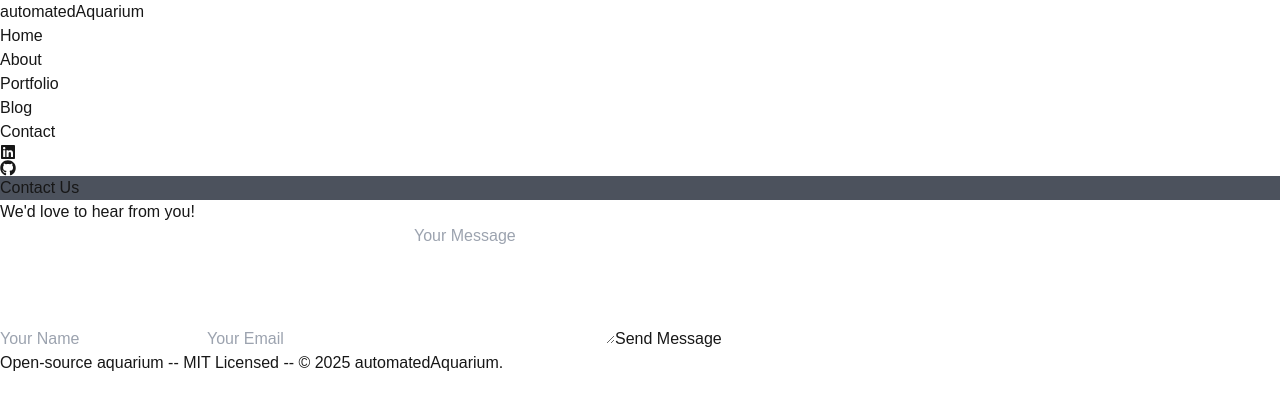
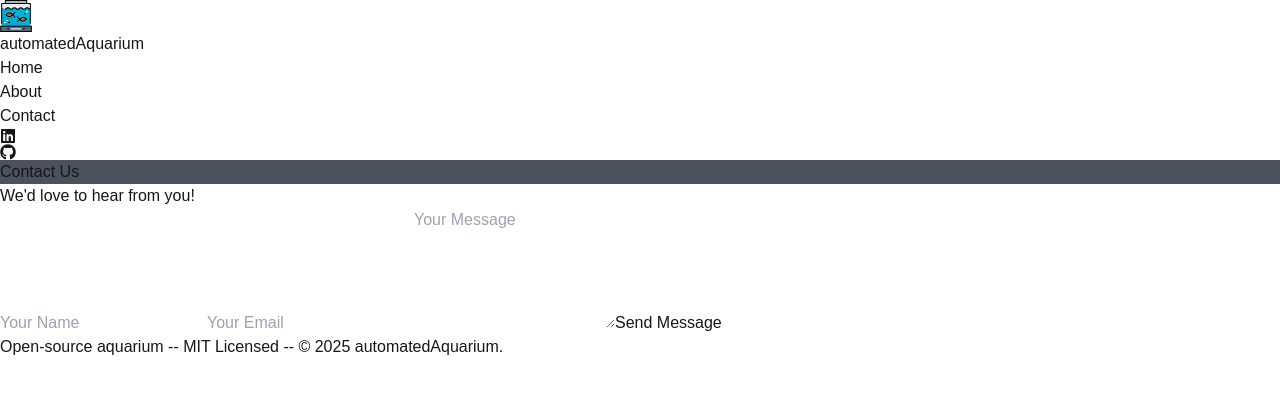
Before and after one commit to Joserra13/automated-aquarium, a Next.js app in the folder automated-aquarium-web/: page /contact in a window 1280 px wide. Shown: the top 410 px of the page. Built offline with nearby package versions, Linux system fonts and the light colour scheme.

Commit message:
Feat: Add icon to header

```diff
--- a/automated-aquarium-web/src/components/Header.tsx
+++ b/automated-aquarium-web/src/components/Header.tsx
@@ -3,6 +3,7 @@
 // Import necessary modules
 import Link from 'next/link';
 import { FaGithub, FaLinkedin } from 'react-icons/fa';
+import Image from 'next/image';
 
 // Define the Header component
 export default function Header() {
@@ -10,8 +11,11 @@ export default function Header() {
     <header className="text-white py-4 sticky top-0 z-50 font-[family-name:var(--font-geist-sans)] h-32">
       {/* Header container */}
       <div className="container mx-auto px-4 flex justify-center items-center md:justify-between relative">
-        {/* Website title */}
-        <h1 className="text-xl font-semibold">          automatedAquarium        </h1>
+        {/* Website title with icon */}
+        <Link href="/" className="flex items-center gap-2">
+            <Image src="/main-icon.svg" alt="Main Icon" width={32} height={32} />
+            <h1 className="text-xl font-semibold">automatedAquarium</h1>
+        </Link>
         {/* Navigation menu */}
         <nav className="hidden md:block absolute left-1/2 transform -translate-x-1/2">
           <ul className="flex gap-x-6">
@@ -26,7 +30,7 @@ export default function Header() {
                 About
               </Link>
             </li>
-            <li>
+            {/* <li>
               <Link href="/portfolio" className="hover:text-gray-300">
                 Portfolio
               </Link>
@@ -35,7 +39,7 @@ export default function Header() {
               <Link href="/blog" className="hover:text-gray-300">
                 Blog
               </Link>
-            </li>
+            </li> */}
             <li>
               <Link href="/contact" className="hover:text-gray-300">
                 Contact
```
Also changed, not shown: automated-aquarium-web/public/main-icon.svg (added).
